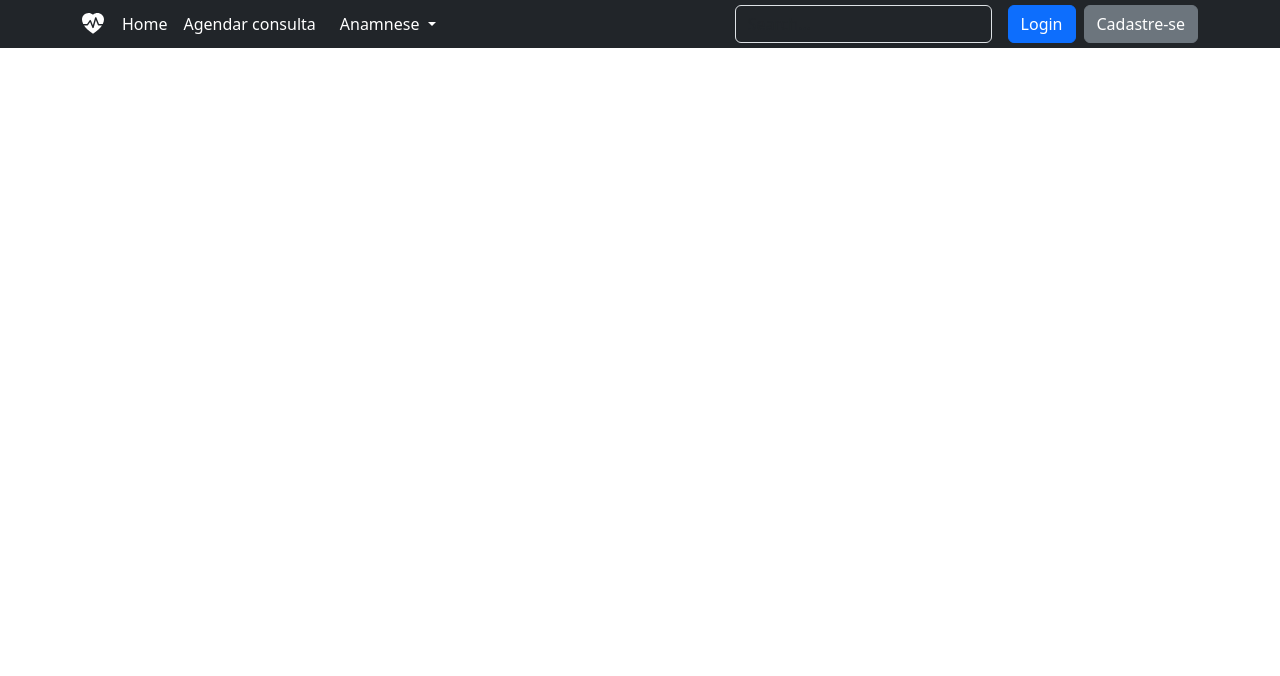
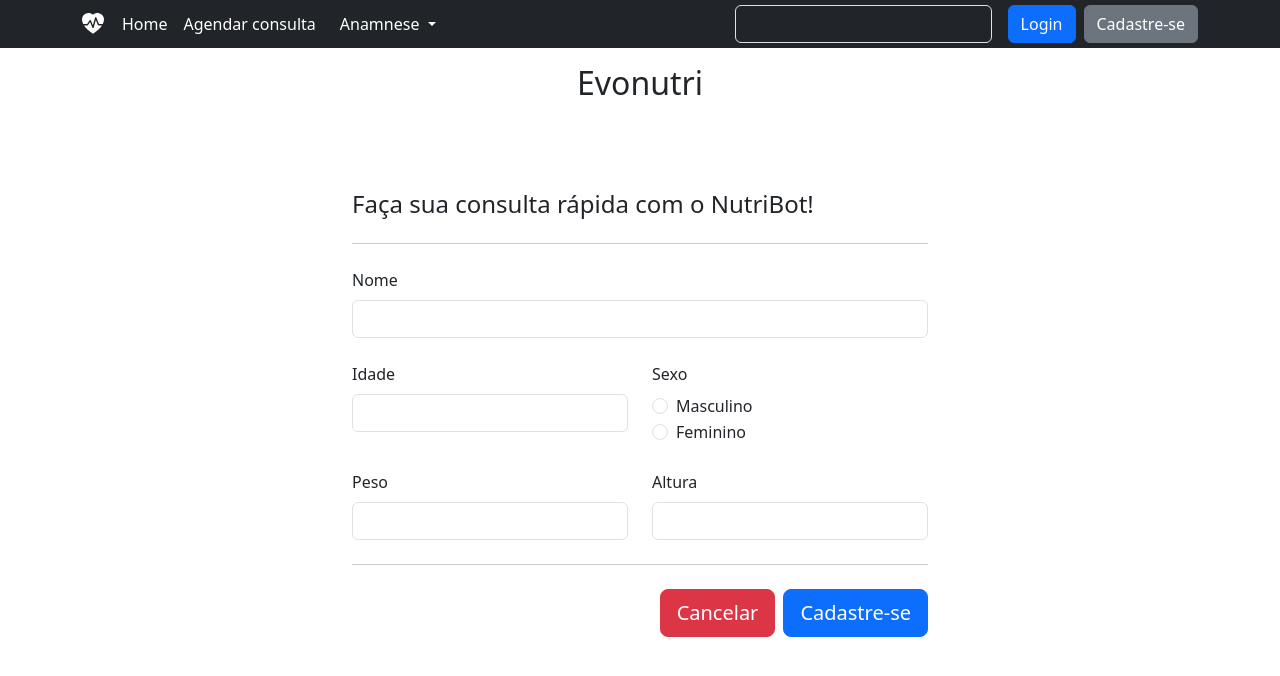
Before and after one commit to eduardohbds/EvoNutri, a Vue app in the folder frontend/: page / in a window 1280 px wide. Shown: the top 676 px of the page. Built offline with nearby package versions, Linux system fonts and the light colour scheme.

Commit message:
modificando home

```diff
--- a/frontend/src/views/Home.vue
+++ b/frontend/src/views/Home.vue
@@ -1,5 +1,99 @@
 <script setup lang="ts"></script>
 
-<template></template>
+<template>
+ <div class="container">
+    <div class="py-3 text-center">
+      <h2>Evonutri</h2>
+      <!-- <p class="lead">Cadastre-se já para ter acesso ao nosso serviço!</p> -->
+    </div>
+    <div class="row g-5 mb-3 mt-3">
+      <div class="col-md-12">
+        <h4>Faça sua consulta rápida com o NutriBot!</h4>
 
-<style scoped></style>
+        <!-- <div class="alert alert-danger" v-if="validationMessage" role="alert">
+          {{ validationMessage }}
+        </div> -->
+        <hr class="my-4" />
+        <form class="needs-validation" novalidate>
+          <div class="row g-4">
+            <div class="col-12">
+              <label class="form-label">Nome</label>
+              <div class="input-group has-validation">
+                <input type="name" class="form-control" required />
+                <div class="invalid-feedback">Your username is required.</div>
+              </div>
+            </div>
+            <div class="col-6">
+              <label class="form-label">Idade</label>
+              <div class="input-group has-validation">
+                <input type="name" class="form-control" required />
+                <div class="invalid-feedback">Your username is required.</div>
+              </div>
+            </div>
+
+            <div class="col-6">
+              <label class="form-label">Sexo</label>
+              <div class="form-check">
+                <input
+                  type="radio"
+                  class="form-check-input"
+                  id="nutriSim"
+                  value="sim"
+                  name="nutri"
+
+                  required
+                />
+                <label class="form-check-label" for="nutriSim">Masculino</label>
+              </div>
+              <div class="form-check">
+                <input
+                  type="radio"
+                  class="form-check-input"
+                  id="nutriSim"
+                  value="não"
+                  name="nutri"
+
+                  required
+                />
+                <label class="form-check-label" for="nutriNao">Feminino</label>
+              </div>
+
+
+            </div>
+            <div class="col-6">
+              <label class="form-label">Peso</label>
+              <div class="input-group has-validation">
+                <input type="name" class="form-control" required />
+                <div class="invalid-feedback">Your username is required.</div>
+              </div>
+            </div>
+            <div class="col-6">
+              <label class="form-label">Altura</label>
+              <div class="input-group has-validation">
+                <input type="name" class="form-control" required />
+                <div class="invalid-feedback">Your username is required.</div>
+              </div>
+            </div>
+
+          </div>
+
+          <hr class="my-4" />
+          <div class="d-flex justify-content-end">
+            <RouterLink to="/" type="button" class="btn btn-danger btn-lg me-2"
+              >Cancelar</RouterLink
+            >
+
+            <button class="btn btn-primary btn-lg" type="submit">
+              Cadastre-se
+            </button>
+          </div>
+        </form>
+      </div>
+    </div>
+  </div>
+</template>
+
+<style scoped>
+.container {
+  max-width: 600px;
+}</style>
```
